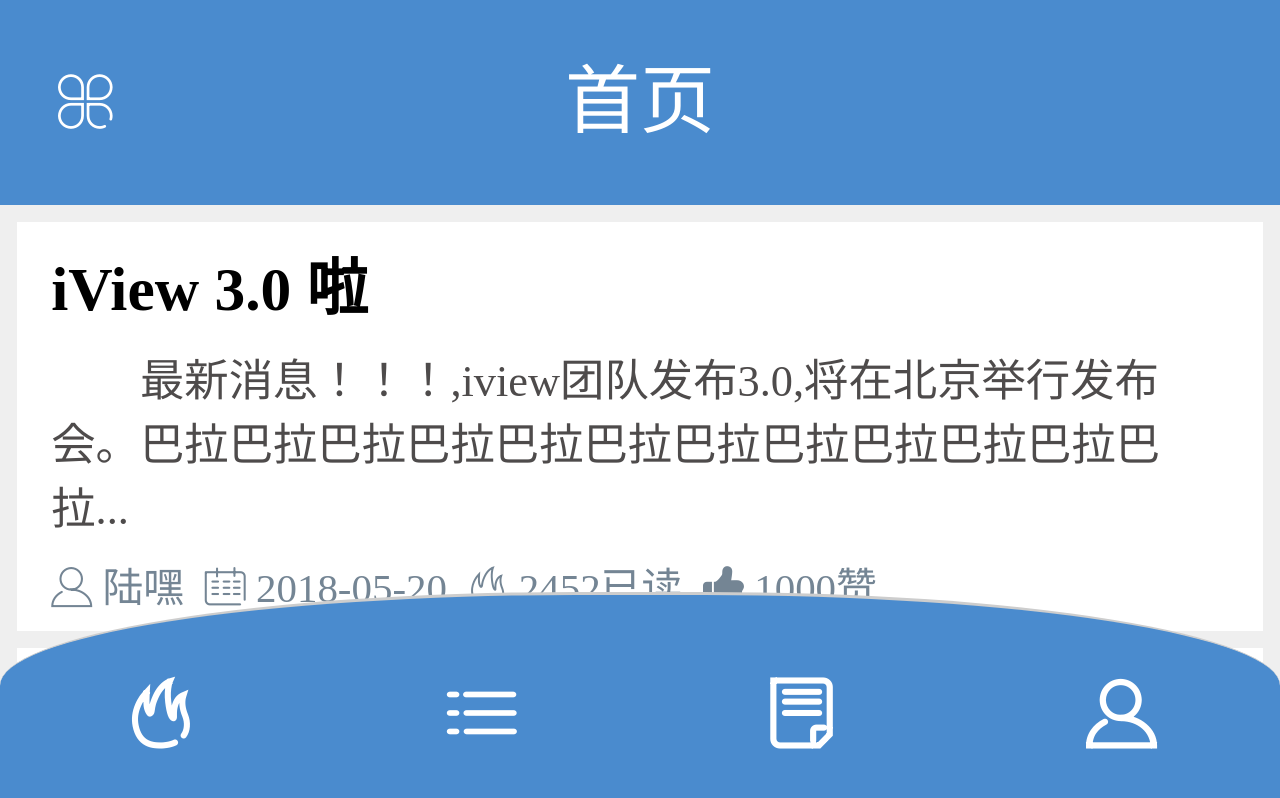
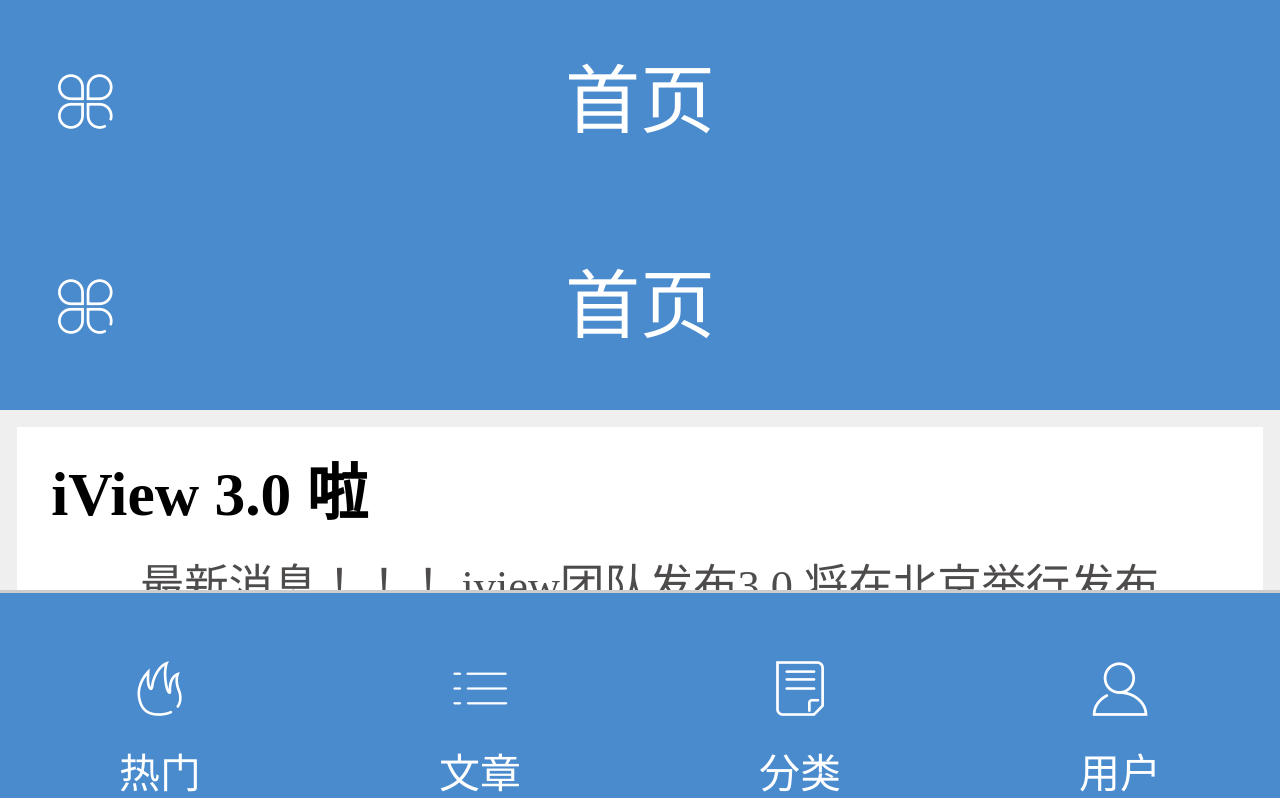
Before and after one commit to 1206646568/rem, a Vue app: page /home in a window 1280 px wide. Shown: the top 798 px of the page. Built offline with nearby package versions, Linux system fonts and the light colour scheme.

Commit message:
feat:[7/07]:route

```diff
--- a/src/assets/css/reset.css
+++ b/src/assets/css/reset.css
@@ -7,7 +7,7 @@ code, kbd, pre, samp { font-family:couriernew, courier, monospace; }
 small{ font-size:12px; }
 ul, ol { list-style:none; }
 a { text-decoration:none; }
-a:hover { text-decoration:underline; }
+/* a:hover { text-decoration:underline; } */
 sup { vertical-align:text-top; }
 sub{ vertical-align:text-bottom; }
 legend { color:#000; }
--- a/src/components/HelloWorld.vue
+++ /dev/null
@@ -1,88 +0,0 @@
-<template>
-  <div class="hello">
-    <el-button>默认按钮</el-button>
-    <h1>{{ msg }}</h1>
-    <h2>Essential Links</h2>
-    <ul>
-      <li>
-        <a href="https://vuejs.org" target="_blank">
-          Core Docs
-        </a>
-      </li>
-      <li>
-        <a href="https://forum.vuejs.org" target="_blank">
-          Forum
-        </a>
-      </li>
-      <li>
-        <a href="https://chat.vuejs.org" target="_blank">
-          Community Chat
-        </a>
-      </li>
-      <li>
-        <a href="https://twitter.com/vuejs" target="_blank">
-          Twitter
-        </a>
-      </li>
-      <br>
-      <li>
-        <a href="http://vuejs-templates.github.io/webpack/" target="_blank">
-          Docs for This Template
-        </a>
-      </li>
-    </ul>
-    <h2>Ecosystem</h2>
-    <ul>
-      <li>
-        <a href="http://router.vuejs.org/" target="_blank">
-          vue-router
-        </a>
-      </li>
-      <li>
-        <a href="http://vuex.vuejs.org/" target="_blank">
-          vuex
-        </a>
-      </li>
-      <li>
-        <a href="http://vue-loader.vuejs.org/" target="_blank">
-          vue-loader
-        </a>
-      </li>
-      <li>
-        <a href="https://github.com/vuejs/awesome-vue" target="_blank">
-          awesome-vue
-        </a>
-      </li>
-    </ul>
-  </div>
-</template>
-
-<script>
-export default {
-  name: 'HelloWorld',
-  data () {
-    return {
-      msg: 'Welcome to Your Vue.js App'
-    }
-  }
-}
-</script>
-
-<!-- Add "scoped" attribute to limit CSS to this component only -->
-<style scoped>
-h1,
-h2 {
-  font-weight: normal;
-}
-ul {
-  list-style-type: none;
-  padding: 0;
-}
-li {
-  display: inline-block;
-  margin: 0 10px;
-}
-a {
-  color: #42b983;
-}
-</style>
--- /dev/null
+++ b/src/components/public/theQuickWay.vue
@@ -0,0 +1,91 @@
+<template>
+  <div>
+    <header class="header">
+      <!--头部-->
+      <div>
+        <i class="iconfont icon-all"></i>
+      </div>
+      首页
+    </header>
+    <router-view></router-view>
+    <nav class="navList">
+      <a>
+        <i class="iconfont icon-hot"></i>
+        <span>热门</span>
+      </a>
+      <a>
+        <i class="iconfont icon-category"></i>
+        <span>文章</span>
+      </a>
+      <a>
+        <i class="iconfont icon-form"></i>
+        <span>分类</span>
+      </a>
+      <a>
+        <i class="iconfont icon-account"></i>
+        <span>用户</span>
+      </a>
+    </nav>
+  </div>
+</template>
+<style lang="scss" scoped>
+@import "@/assets/css/_benchmark.scss";
+$initBgColor: #4a8bce;
+$initColor: #4e4b4b;
+.header {
+  font-size: px2rem(22px);
+  height: px2rem(60px);
+  line-height: px2rem(60px);
+  background: $initBgColor;
+  text-align: center;
+  color: #fff;
+  position: relative;
+  & :nth-child(1) {
+    height: px2rem(60px);
+    width: px2rem(50px);
+    display: inline-block;
+    position: absolute;
+    left: 0px;
+    i {
+      font-size: px2rem(16px);
+    }
+  }
+  // & :nth-child(2){
+  //   display:inline-block;
+  //   text-align:center;
+  //   width:px2rem(320px);
+  //   float:left;
+  // }
+}
+
+.navList {
+  // width: px2rem(375px);
+  position: fixed;
+  bottom: 0;
+  width: 100%;
+  background: #fff;
+  text-align: center;
+  // height: px2rem(60px);
+  // line-height: px2rem(60px);
+  // font-weight: bold;
+  border-top: px2rem(1px) solid #cdcdcd;
+  // border-top-left-radius: 45%;
+  // border-top-right-radius: 45%;
+  background: $initBgColor;
+  overflow: hidden;
+  a {
+    display: inline-block;
+    width: 25%;
+    float: left;
+    color: #fff;
+    i {
+      font-size: px2rem(16px);
+    }
+    span{
+      font-size: px2rem(12px);
+      display:block;
+    }
+
+  }
+}
+</style>
--- a/src/router/index.js
+++ b/src/router/index.js
@@ -1,22 +1,33 @@
 import Vue from 'vue'
 import Router from 'vue-router'
-import HelloWorld from '@/components/HelloWorld'
-import login from '@/views/login'
+// import login from '@/views/login'
 import home from '@/views/home'
+import theQuickWay from '@/components/public/theQuickWay'
 
 Vue.use(Router)
 
 let VueRouter = new Router({
   mode: 'history',
-  routes: [{
-    path: '/',
-    name: 'login',
-    component: login
-  },{
-    path: '/home',
-    name: 'home',
-    component: home
-  }]
+  routes: [
+    // {
+    //   path: '/',
+    //   name: 'login',
+    //   component: login
+    // },
+    {
+      path:'/',
+      component: theQuickWay,
+      redirect:'home',
+      children:[
+        {
+          path: '/home',
+          name: 'home',
+          component: home
+        }
+      ]
+    }
+    // { path: '*', redirect: { name: 'index' } },
+]
 })
 VueRouter.beforeEach((to, from, next) => {
   next()
```
